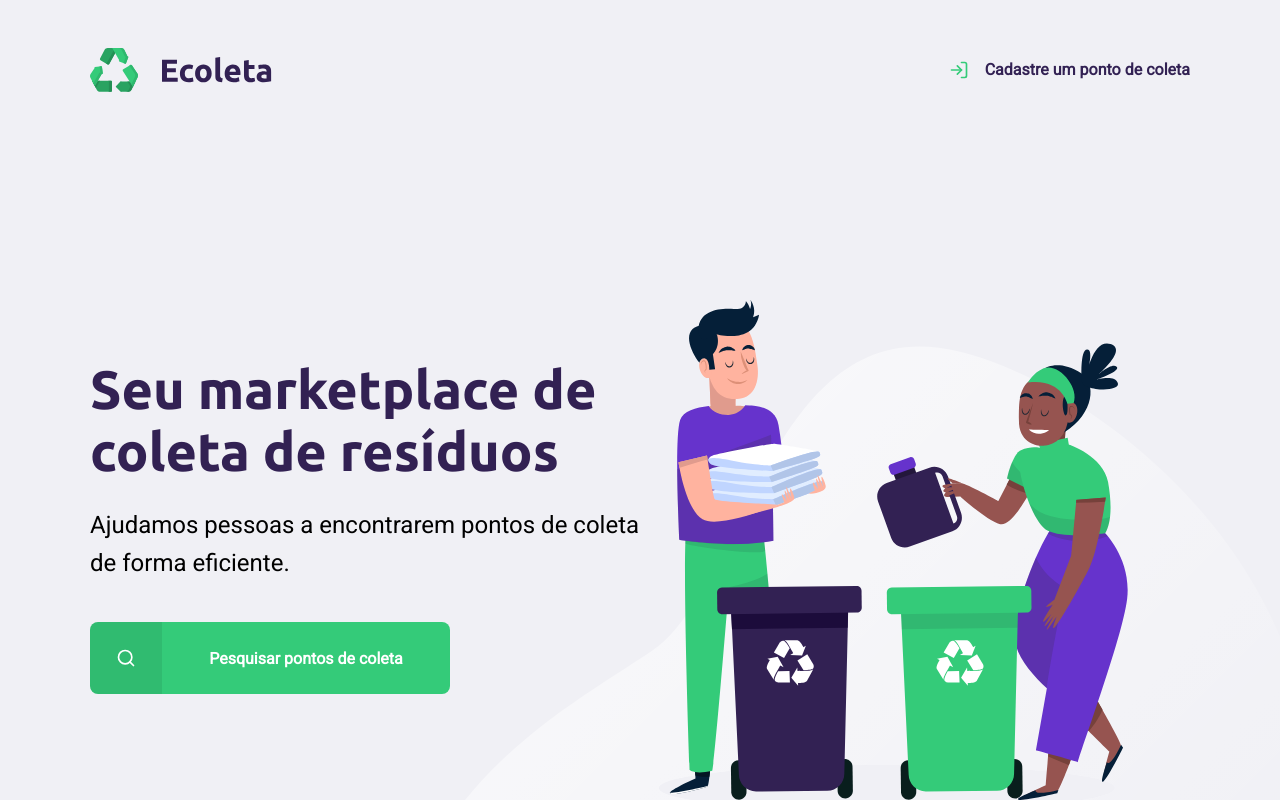
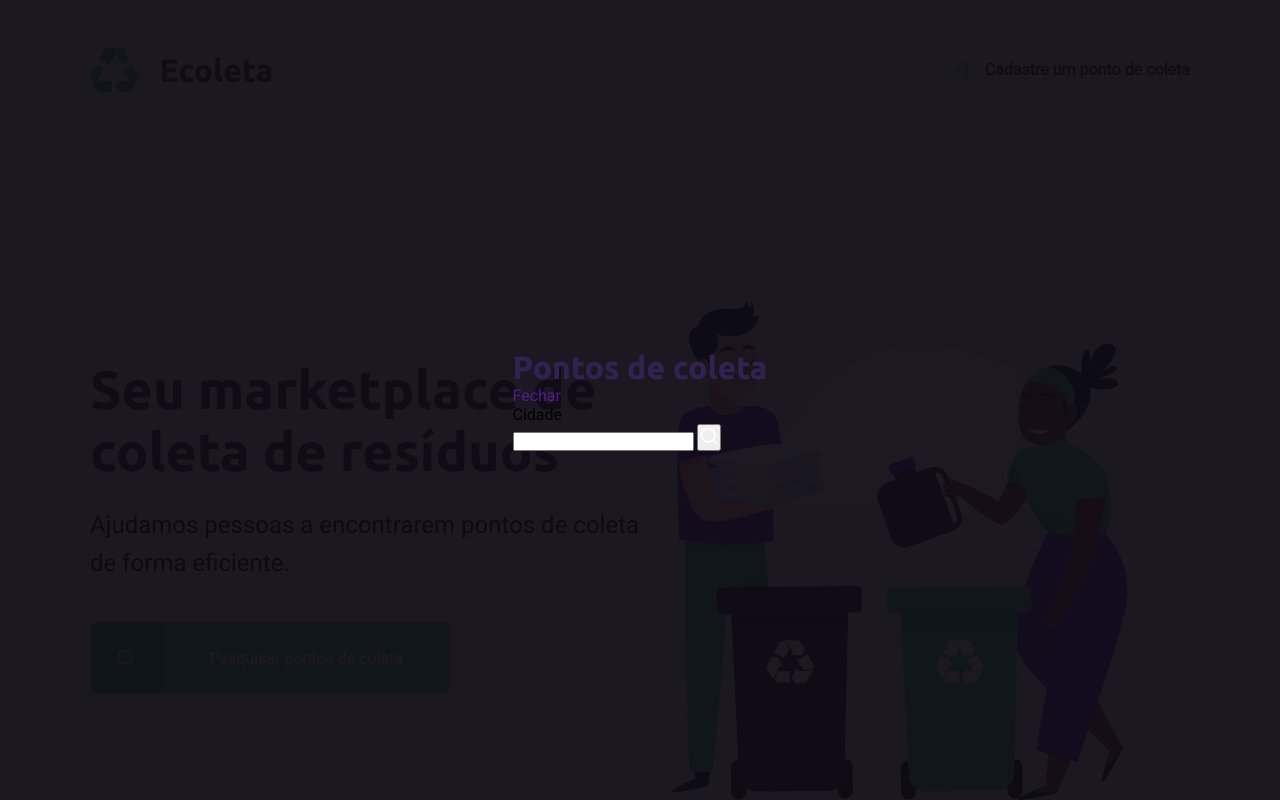
Before and after one commit to ricardodm89/Ecoleta, a plain HTML site: page index.html in a window 1280 px wide. Shown: the top 800 px of the page. Drawn offline with Linux system fonts and the light colour scheme.

Commit message:
#modal CSS

```diff
--- a/index.html
+++ b/index.html
@@ -8,6 +8,7 @@
     <link href="https://fonts.googleapis.com/css2?family=Roboto&family=Ubuntu:wght@700&display=swap" rel="stylesheet">
     <link rel="stylesheet" href="/styles/main.css">
     <link rel="stylesheet" href="/styles/home.css">
+    <link rel="stylesheet" href="/styles/modal.css">
     <link rel="stylesheet" href="/styles/responsive.css">
 
 </head>
--- /dev/null
+++ b/styles/modal.css
@@ -0,0 +1,13 @@
+#modal{
+    background-color: #0e0a14ef;
+    height: 100vh;
+    width: 100vw;
+
+    position: fixed;
+    top:0;
+    display: flex;
+    justify-content: center;
+    align-items: center;
+
+    transition: 400ms;
+}
```
